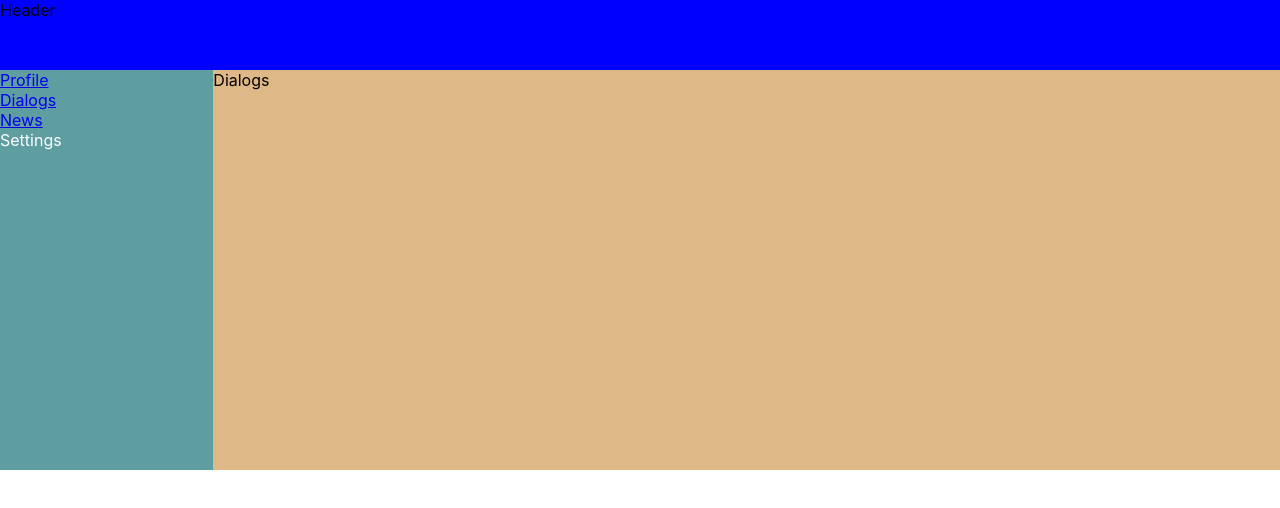
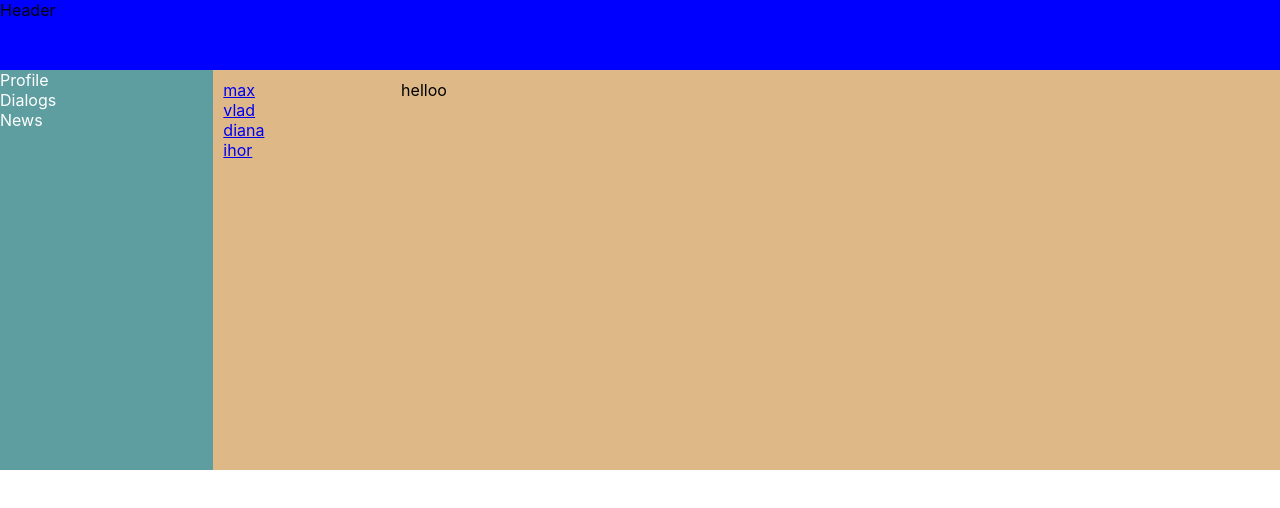
Before and after one commit to HpFreake-01/course-project-, a React (Create React App) app: page /dialogs in a window 1280 px wide. Shown: the top 508 px of the page. Built offline with nearby package versions, Linux system fonts and the light colour scheme.

Commit message:
add NavLink, make arrays for method map

```diff
--- a/package.json
+++ b/package.json
@@ -8,7 +8,7 @@
     "@testing-library/user-event": "^12.8.3",
     "react": "^17.0.2",
     "react-dom": "^17.0.2",
-    "react-router-dom": "^6.0.2",
+    "react-router-dom": "^4.3.1",
     "react-scripts": "4.0.3",
     "web-vitals": "^1.1.2"
   },
--- a/src/App.js
+++ b/src/App.js
@@ -1,4 +1,4 @@
-import { BrowserRouter, Route, Routes } from 'react-router-dom';
+import { BrowserRouter, Route} from 'react-router-dom';
 import './app-wrapper.css';
 import Dialogs from './componets/Dialogs/Dialogs';
 import Profile from './componets/Profile/Profile'
@@ -8,17 +8,17 @@ import Sidebar from './componets/Sidebar/Sidebar';
 
 const App = () =>{
   return(
+    <BrowserRouter>
       <div className="app-wrapper">
             <Header/>
             <div className="app-wrapper-content">
-              <Routes>
-                <Route path='/profile' element={<Profile/>}/>
-                <Route path='/dialogs' element={<Dialogs/>}/>
-                <Route path='/news' element={<News/>}/>
-              </Routes>
+                <Route path='/profile' component={Profile}/>
+                <Route path='/dialogs/' component={Dialogs}/>
+                <Route path='/news' component={News}/>
             </div>
             <Sidebar/>
           </div>
+    </BrowserRouter>
   )
 }
 export default App;
--- a/src/componets/Dialogs/Dialogs.js
+++ b/src/componets/Dialogs/Dialogs.js
@@ -1,9 +1,40 @@
 import React from 'react'
+import { NavLink } from 'react-router-dom';
+import d from './dialog.module.css'
 
+const DialogItem = (props) =>{
+    let path = '/dialog/' + props.id;
+    return(
+        <div className={d.dialog + ' ' + d.active}>
+            <NavLink to={path}>{props.name}</NavLink>
+        </div>
+    )
+}
+
+const Message = (props) =>{
+    return(
+        <div className={d.message}>{props.message}</div>
+    )
+}
+
+const dialogData = [
+    {id:1, name:'max'},
+    {id:2, name:'vlad'},
+    {id:3, name:'diana'},
+    {id:4, name:'ihor'}
+]
 const Dialogs = (props) => {
     return (
-        <div>
-            Dialogs
+        <div className={d.dialogs}>
+            <div className={d.dialogsItems}>
+                <DialogItem id='1' name='max'/>
+                <DialogItem id='2' name='vlad'/>
+                <DialogItem id='3' name='diana'/>
+                <DialogItem id='4' name='ihor'/>
+            </div>
+            <div className={d.messages}>
+                    <Message message='helloo'/>
+                </div>
         </div>
     )
 }
--- a/src/componets/Dialogs/dialog.module.css
+++ b/src/componets/Dialogs/dialog.module.css
@@ -0,0 +1,14 @@
+.dialogs{
+    display: grid;
+    grid-template-columns: 2fr 10fr;
+}
+.dialogsItems{
+    padding: 10px;
+
+}
+.dialogsItems .active{
+    color: gold;
+}
+.messages{
+    padding: 10px;
+}
--- a/src/componets/MyPosts/MyPosts.js
+++ b/src/componets/MyPosts/MyPosts.js
@@ -1,6 +1,11 @@
 import React from 'react';
+import Post from './Post/Post';
 
-import Post from './Post/Post';
+const postsData = [
+    {id:1, text:'hello pidor'},
+    {id:2, text:'dlkjf;aljdf;aldfjl;aj'},
+    {id:3, text:'l;dfjla;dfja;lsdfj'}
+]
 
 const MyPosts = (props) => {
     return (
--- a/src/componets/Sidebar/Sidebar.js
+++ b/src/componets/Sidebar/Sidebar.js
@@ -1,20 +1,18 @@
 import React from 'react'
+import { NavLink } from 'react-router-dom';
 import sb from './sidebar.module.css';
 
-export const Sidebar = () => {
+const Sidebar = () => {
     return (
         <div className={sb.sidebar}>
-            <div className={`${sb.item} ${sb.active}`}>
-                <a href='/profile'>Profile</a>
+            <div className={sb.item}>
+                <NavLink to='/profile'>Profile</NavLink>
+            </div>
+            <div className={sb.item} >
+                <NavLink to='/dialogs' >Dialogs</NavLink>
             </div>
             <div className={sb.item}>
-                <a href='/dialogs'>Dialogs</a>
-            </div>
-            <div className={sb.item}>
-                <a href='/news'>News</a>
-            </div>
-            <div className={sb.item}>
-                <a>Settings</a>
+                <NavLink to='/news'>News</NavLink>
             </div>
         </div>
     )
--- a/src/componets/Sidebar/sidebar.module.css
+++ b/src/componets/Sidebar/sidebar.module.css
@@ -3,9 +3,11 @@
     background-color: cadetblue;
     height: 400px;
 }
-.item{
-    color: white;
+.item a{
+    color:white;
+    text-decoration: none;
+
 }
-.item.active{
+.item a.active{
     color: gold;
 }
--- a/src/index.js
+++ b/src/index.js
@@ -3,14 +3,10 @@ import ReactDOM from 'react-dom';
 import './index.css';
 import App from './App';
 import reportWebVitals from './reportWebVitals';
-import { BrowserRouter } from 'react-router-dom';
 
 ReactDOM.render(
   <React.StrictMode>
-    <BrowserRouter>
-        <App />
-    </BrowserRouter>
-
+    <App />
   </React.StrictMode>,
   document.getElementById('root')
 );
```
Also changed, not shown: public/index.html (+0 -10 lines), 1 other file (tests, documents, lock files or other folders).
